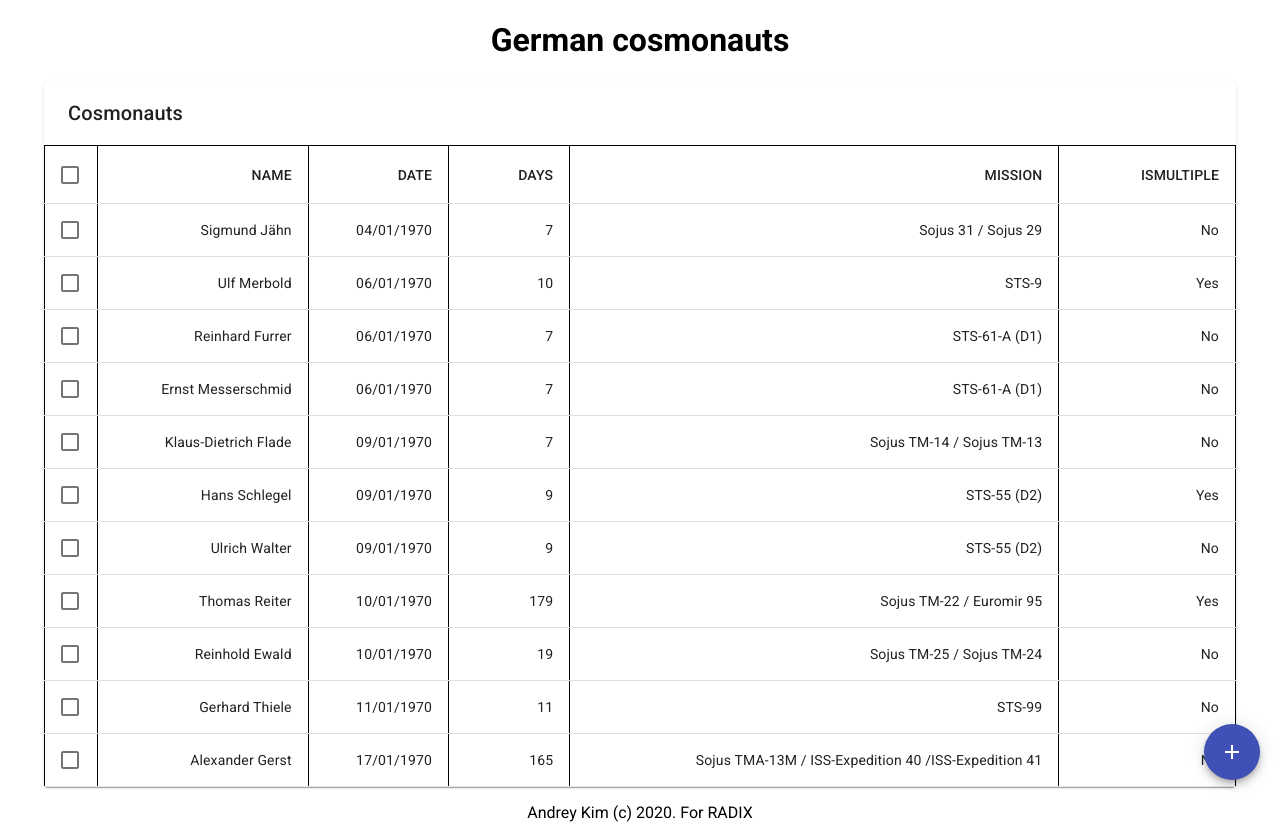
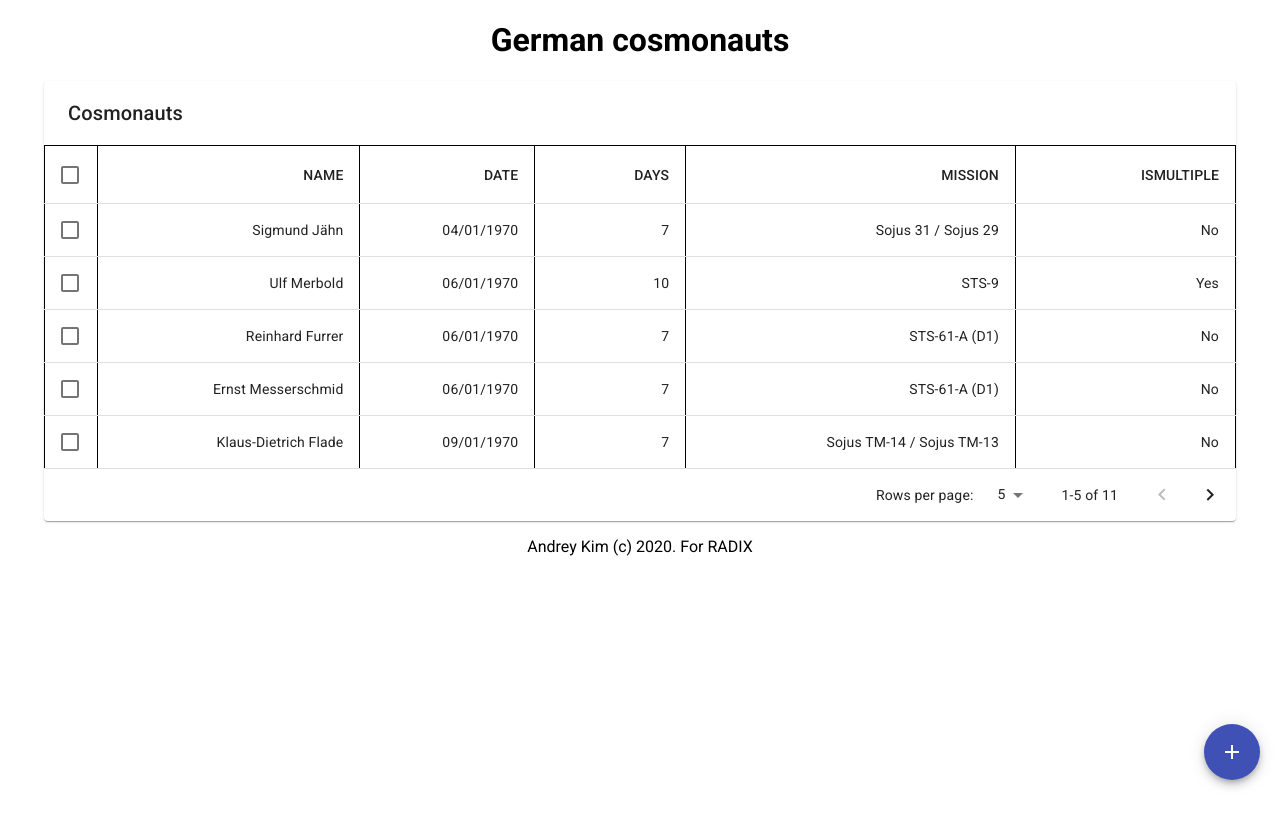
Before and after one commit to kimoofey/radix-table, a React (Create React App) app: page / in a window 1280 px wide. After the commit the page ends 800 px from the top, so only its background shows below. Built offline with nearby package versions, Linux system fonts and the light colour scheme.

Commit message:
feat: add pagination

```diff
--- a/src/Component/Table/index.tsx
+++ b/src/Component/Table/index.tsx
@@ -15,6 +15,7 @@ import TableHead from '@material-ui/core/TableHead';
 import TableRow from '@material-ui/core/TableRow';
 import TableSortLabel from '@material-ui/core/TableSortLabel';
 import TableToolbar from "../TableToolbar";
+import TablePagination from "@material-ui/core/TablePagination";
 import Typography from "@material-ui/core/Typography";
 import {Cosmonaut, TablePropsInterface, TableStateInterface} from '../../types'
 import {headers, mockedData, sortOrder} from "../../CONSTS";
@@ -63,8 +64,18 @@ class TablePresenter extends Component<TableProps, TableStateInterface> {
             isOpenModal: false,
             data: mockedData,
             selectedRows: [],
+            rowsPerPage: 5,
+            page: 0,
         }
     }
+
+    handleChangeRowsPerPage = (event: React.ChangeEvent<HTMLInputElement>) => {
+        this.setState({rowsPerPage: parseInt(event.target.value), page: 0});
+    };
+
+    handleChangePage = (event: React.MouseEvent<HTMLButtonElement, MouseEvent> | null, newPage: number) => {
+        this.setState({page: newPage});
+    };
 
     handleDelete = () => {
         const {data, selectedRows} = this.state;
@@ -194,7 +205,9 @@ class TablePresenter extends Component<TableProps, TableStateInterface> {
             data,
             isOpenModal,
             ordering,
-            orderedColumn
+            orderedColumn,
+            rowsPerPage,
+            page,
         } = this.state;
         const {classes} = this.props;
 
@@ -218,7 +231,9 @@ class TablePresenter extends Component<TableProps, TableStateInterface> {
                                     </TableRow>
                                 </TableHead>
                                 <TableBody>
-                                    {sortArrayOfObjects(data, ordering, orderedColumn).map((element: Cosmonaut, index: number) => this.renderRow(element, index))}
+                                    {sortArrayOfObjects(data, ordering, orderedColumn)
+                                        .slice(page * rowsPerPage, page * rowsPerPage + rowsPerPage)
+                                        .map((element: Cosmonaut, index: number) => this.renderRow(element, index))}
                                 </TableBody>
                             </Table>
                         </TableContainer>
@@ -231,6 +246,15 @@ class TablePresenter extends Component<TableProps, TableStateInterface> {
                     </Fab>
                     <AddCosmonautModal isOpen={isOpenModal} handleClose={this.handleCloseModal}
                                        handleSubmit={this.handleSubmit}/>
+                    <TablePagination
+                        rowsPerPageOptions={[5, 10, 25]}
+                        component="div"
+                        count={data.length}
+                        rowsPerPage={rowsPerPage}
+                        page={page}
+                        onChangePage={this.handleChangePage}
+                        onChangeRowsPerPage={this.handleChangeRowsPerPage}
+                    />
                 </Paper>
             </Container>
         )
--- a/src/types.ts
+++ b/src/types.ts
@@ -29,6 +29,8 @@ export interface TableStateInterface {
     isOpenModal: boolean;
     data: Cosmonaut[];
     selectedRows: string[];
+    rowsPerPage: number;
+    page: number;
 }
 
 export interface ModalPropsInterface {
```
